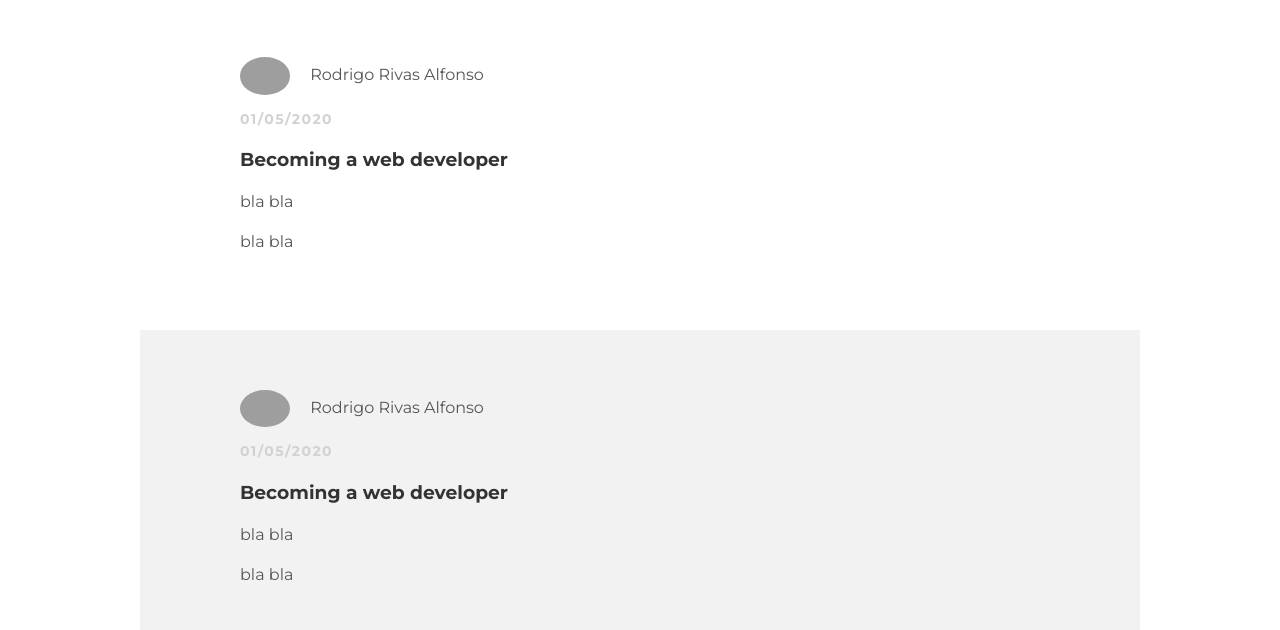
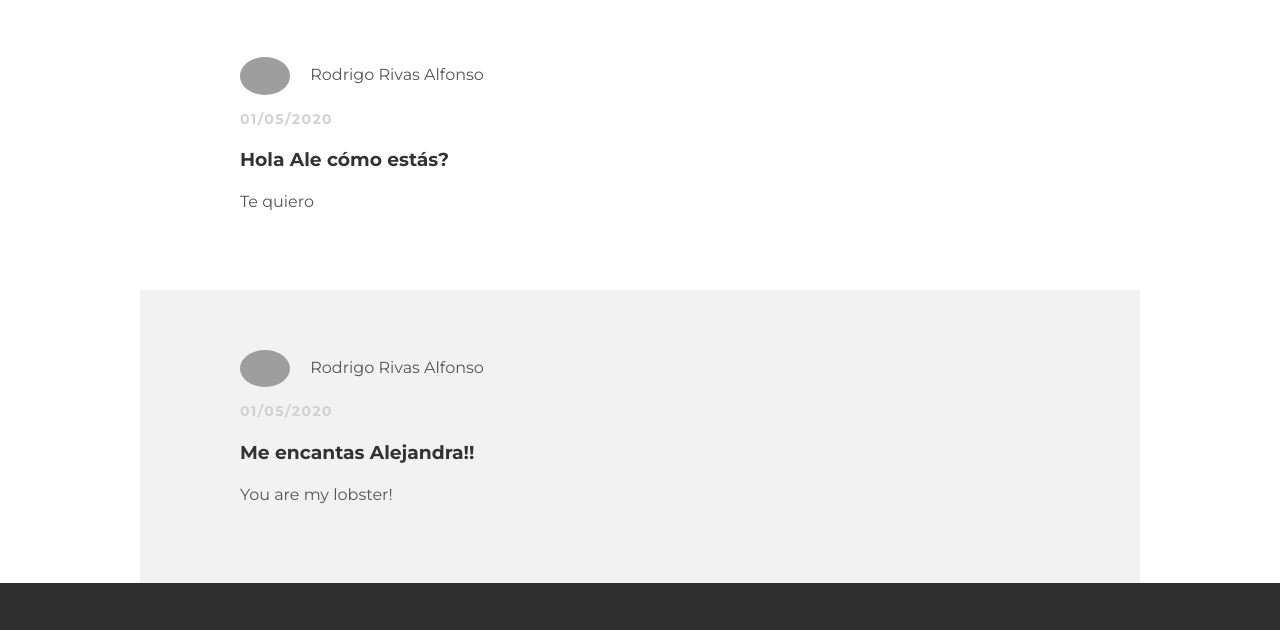
Before and after one commit to RodrigoRivasAlfonso/RodrigoRivasAlfonso.github.io, a plain HTML site: page index.html in a window 1280 px wide. Shown: the part 153-783 px from the top of the page. Drawn offline with Linux system fonts and the light colour scheme; grey boxes are pictures that could not be loaded.

Commit message:
Modified Blog

```diff
--- a/index.html
+++ b/index.html
@@ -2,6 +2,7 @@
 <html>
 
 <head>
+    <meta charset="utf-8">
     <link rel="stylesheet" type="text/css" href="style.css">
     <title>My Blog</title>
 </head>
@@ -24,10 +25,9 @@
                     <span>Rodrigo Rivas Alfonso</span>
                 </div>
                 <p class="post-date">01/05/2020</p>
-                <h3 class="post-title">Becoming a web developer</h3>
+                <h3 class="post-title">Hola Ale cómo estás?</h3>
                 <div class="post-content">
-                    <p>bla bla</p>
-                    <p>bla bla</p>
+                    <p>Te quiero</p>
                 </div>
             </div>
         </div>
@@ -38,10 +38,9 @@
                     <span>Rodrigo Rivas Alfonso</span>
                 </div>
                 <p class="post-date">01/05/2020</p>
-                <h3 class="post-title">Becoming a web developer</h3>
+                <h3 class="post-title">Me encantas Alejandra!!</h3>
                 <div class="post-content">
-                    <p>bla bla</p>
-                    <p>bla bla</p>
+                    <p>You are my lobster!</p>
                 </div>
             </div>
         </div>
```
